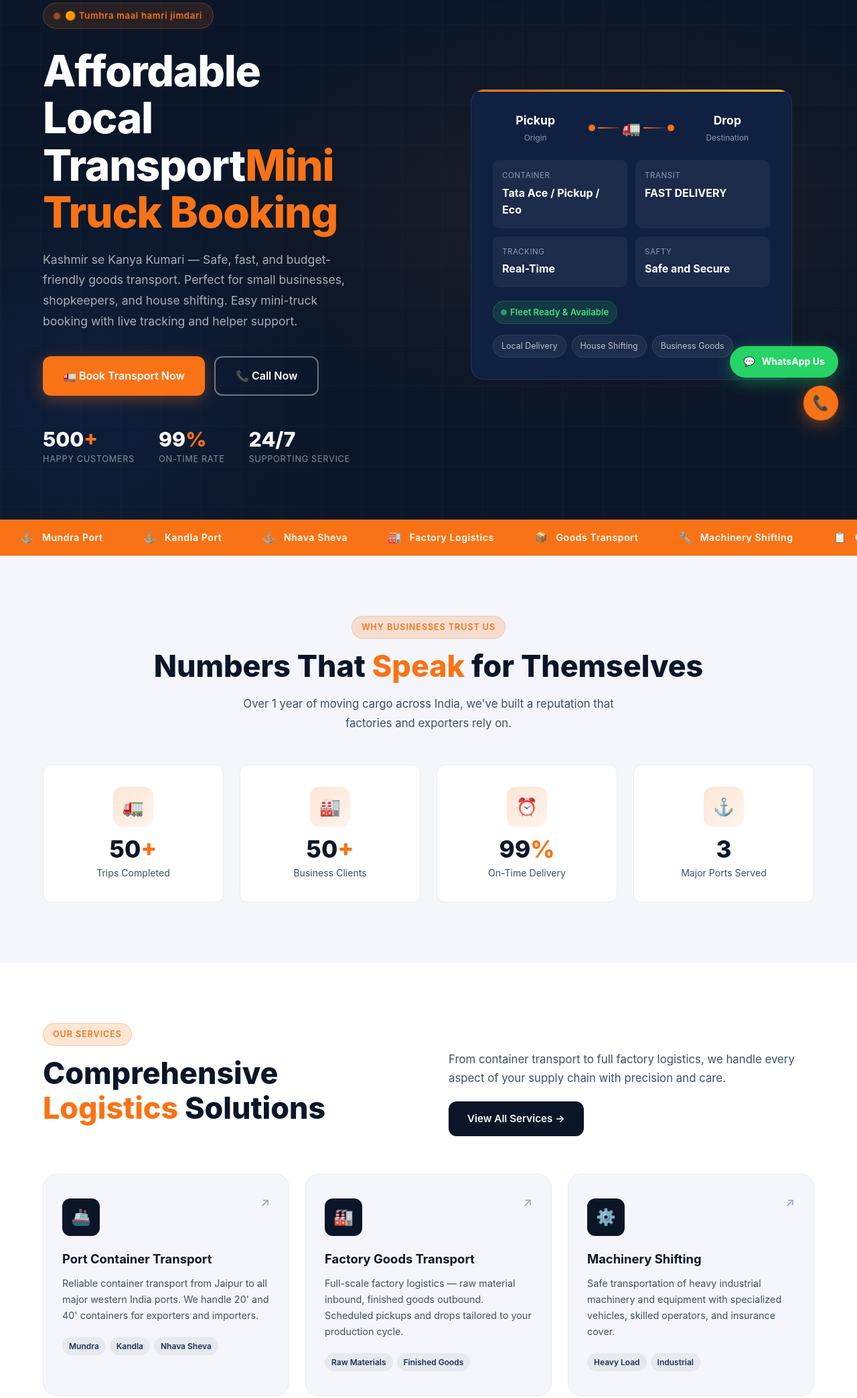
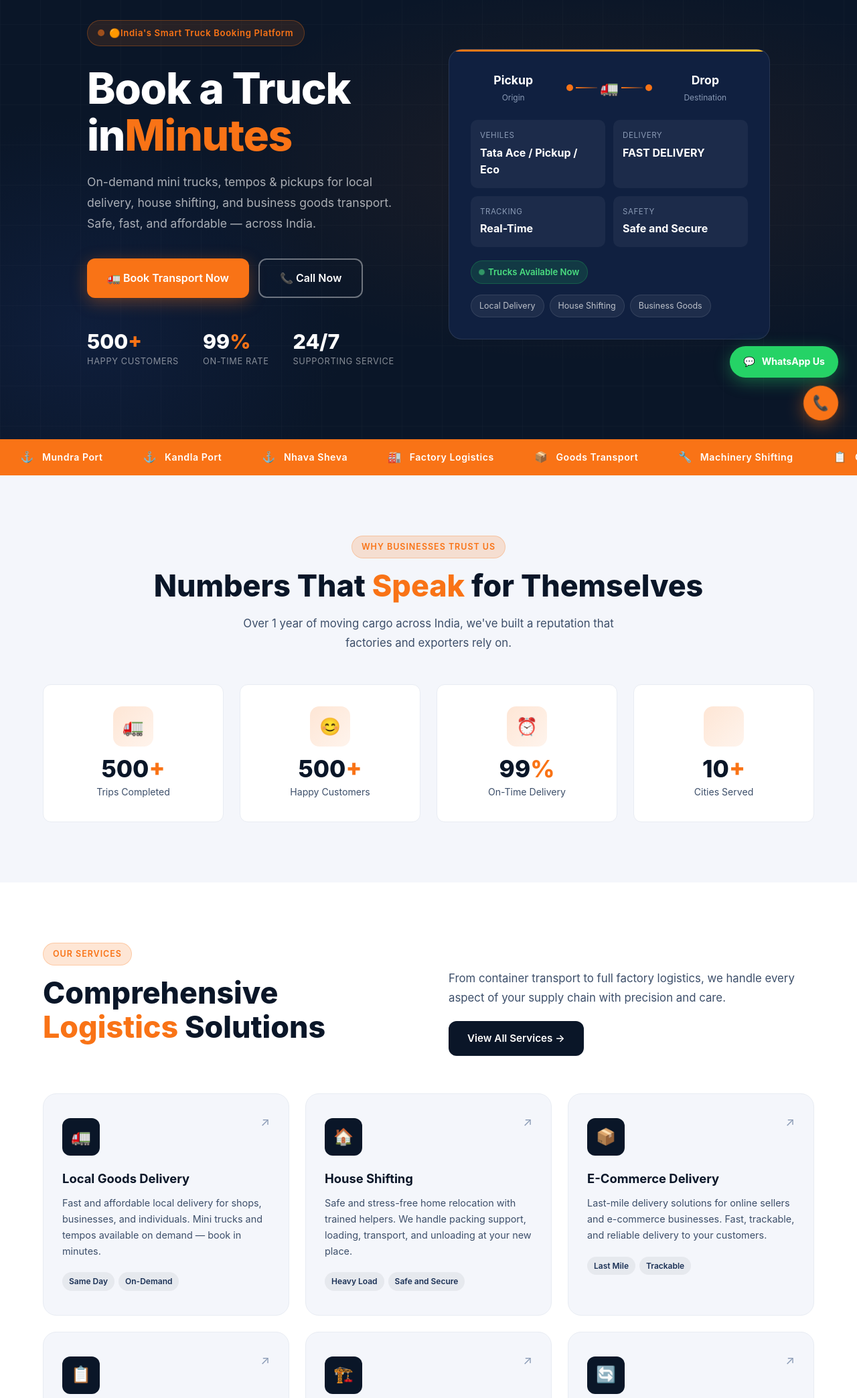
Before and after one commit to supportmovex-prog/movx, a website: page index.html in a window 1280 px wide. Shown: the part 144-2232 px from the top of the page at 67% size. Drawn offline with Linux system fonts and the light colour scheme.

Commit message:
fix: website content updated - Porter style

```diff
--- a/index.html
+++ b/index.html
@@ -122,9 +122,9 @@
     <div class="container">
       <div class="hero-content">
         <div class="hero-left">
-          <div class="hero-badge">🟠 Tumhra maal hamri jimdari</div>
-          <h1 class="hero-h1">Affordable<br>Local Transport<span class="accent">Mini Truck Booking</span></h1>
-          <p class="hero-sub">Kashmir se Kanya Kumari — Safe, fast, and budget-friendly goods transport. Perfect for small businesses, shopkeepers, and house shifting. Easy mini-truck booking with live tracking and helper support.</p>
+          <div class="hero-badge">🟠India's Smart Truck Booking Platform </div>
+          <h1 class="hero-h1">Book a Truck<br>in<span class="accent">Minutes</span></h1>
+          <p class="hero-sub">On-demand mini trucks, tempos & pickups for local delivery, house shifting, and business goods transport. Safe, fast, and affordable — across India.</p>
           <div class="hero-btns">
             <a href="#" onclick="showPage('booking')" class="btn btn-primary" style="font-size:1rem;padding:15px 30px;">🚛 Book Transport Now</a>
             <a href="tel:+918529890535" class="btn btn-outline" style="font-size:1rem;padding:15px 30px;">📞 Call Now</a>
@@ -150,12 +150,12 @@
                 <div class="route-city"><div class="route-city-name">Drop</div><div class="route-city-label">Destination</div></div>
               </div>
               <div class="cargo-info">
-                <div class="cargo-item"><div class="cargo-item-label">Container</div><div class="cargo-item-val">Tata Ace / Pickup / Eco</div></div>
-                <div class="cargo-item"><div class="cargo-item-label">Transit</div><div class="cargo-item-val">FAST DELIVERY</div></div>
+                <div class="cargo-item"><div class="cargo-item-label">Vehiles</div><div class="cargo-item-val">Tata Ace / Pickup / Eco</div></div>
+                <div class="cargo-item"><div class="cargo-item-label">Delivery</div><div class="cargo-item-val">FAST DELIVERY</div></div>
                 <div class="cargo-item"><div class="cargo-item-label">Tracking</div><div class="cargo-item-val">Real-Time</div></div>
-                <div class="cargo-item"><div class="cargo-item-label">Safty</div><div class="cargo-item-val">Safe and Secure</div></div>
+                <div class="cargo-item"><div class="cargo-item-label">Safety</div><div class="cargo-item-val">Safe and Secure</div></div>
               </div>
-              <div class="status-badge"><span class="status-dot"></span> Fleet Ready & Available</div>
+              <div class="status-badge"><span class="status-dot"></span> Trucks Available Now</div>
               <div class="hero-ports">
                 <span class="port-chip">Local Delivery</span>
                 <span class="port-chip">House Shifting</span>
@@ -202,13 +202,13 @@
       <div class="trust-grid">
         <div class="trust-card">
           <div class="trust-icon">🚛</div>
-          <div class="trust-num">50<span>+</span></div>
+          <div class="trust-num">500<span>+</span></div>
           <div class="trust-label">Trips Completed</div>
         </div>
         <div class="trust-card">
-          <div class="trust-icon">🏭</div>
-          <div class="trust-num">50<span>+</span></div>
-          <div class="trust-label">Business Clients</div>
+          <div class="trust-icon">😊</div>
+          <div class="trust-num">500<span>+</span></div>
+          <div class="trust-label">Happy Customers</div>
         </div>
         <div class="trust-card">
           <div class="trust-icon">⏰</div>
@@ -216,9 +216,9 @@
           <div class="trust-label">On-Time Delivery</div>
         </div>
         <div class="trust-card">
-          <div class="trust-icon">⚓</div>
-          <div class="trust-num">3</div>
-          <div class="trust-label">Major Ports Served</div>
+          <div class="trust-icon"></div>
+          <div class="trust-num">10<span>+</span></div>
+          <div class="trust-label">Cities Served</div>
         </div>
       </div>
     </div>
@@ -240,33 +240,33 @@
       <div class="services-grid">
         <div class="service-card" onclick="showPage('services')">
           <span class="service-card-arrow">↗</span>
-          <div class="service-card-icon">🚢</div>
-          <h3 class="service-card-title">Port Container Transport</h3>
-          <p class="service-card-desc">Reliable container transport from Jaipur to all major western India ports. We handle 20' and 40' containers for exporters and importers.</p>
+          <div class="service-card-icon">🚛</div>
+          <h3 class="service-card-title">Local Goods Delivery</h3>
+          <p class="service-card-desc">Fast and affordable local delivery for shops, businesses, and individuals. Mini trucks and tempos available on demand — book in minutes.</p>
           <div class="service-card-ports">
-            <span class="port-tag">Mundra</span>
-            <span class="port-tag">Kandla</span>
-            <span class="port-tag">Nhava Sheva</span>
+            <span class="port-tag">Same Day</span>
+            <span class="port-tag">On-Demand</span>
+
           </div>
         </div>
         <div class="service-card" onclick="showPage('services')">
           <span class="service-card-arrow">↗</span>
-          <div class="service-card-icon">🏭</div>
-          <h3 class="service-card-title">Factory Goods Transport</h3>
-          <p class="service-card-desc">Full-scale factory logistics — raw material inbound, finished goods outbound. Scheduled pickups and drops tailored to your production cycle.</p>
+          <div class="service-card-icon">🏠</div>
+          <h3 class="service-card-title">House Shifting</h3>
+          <p class="service-card-desc">Safe and stress-free home relocation with trained helpers. We handle packing support, loading, transport, and unloading at your new place.</p>
           <div class="service-card-ports">
-            <span class="port-tag">Raw Materials</span>
-            <span class="port-tag">Finished Goods</span>
+            <span class="port-tag">Heavy Load</span>
+            <span class="port-tag">Safe and Secure</span>
           </div>
         </div>
         <div class="service-card" onclick="showPage('services')">
           <span class="service-card-arrow">↗</span>
-          <div class="service-card-icon">⚙️</div>
-          <h3 class="service-card-title">Machinery Shifting</h3>
-          <p class="service-card-desc">Safe transportation of heavy industrial machinery and equipment with specialized vehicles, skilled operators, and insurance cover.</p>
+          <div class="service-card-icon">📦</div>
+          <h3 class="service-card-title">E-Commerce Delivery</h3>
+          <p class="service-card-desc">Last-mile delivery solutions for online sellers and e-commerce businesses. Fast, trackable, and reliable delivery to your customers.</p>
           <div class="service-card-ports">
-            <span class="port-tag">Heavy Load</span>
-            <span class="port-tag">Industrial</span>
+            <span class="port-tag">Last Mile</span>
+            <span class="port-tag">Trackable</span>
           </div>
         </div>
         <div class="service-card" onclick="showPage('services')">
@@ -334,28 +334,31 @@
         <div class="testi-card">
           <div class="testi-stars">★★★★★</div>
           <div class="testi-quote">"</div>
-          <p class="testi-text">MoveX has been handling our container shipments to Mundra for over 3 years. Not a single delay. Their real-time tracking and professional drivers make them irreplaceable for our export business.</p>
+            <p class="testi-text">Booked a mini truck for house shifting through MoveX. The driver was on time, very professional, and handled all our furniture carefully. Super easy booking process. Highly recommend!</p>
+
           <div class="testi-author">
             <div class="testi-avatar" style="background:var(--orange);">RG</div>
-            <div><div class="testi-name">Rajesh Gupta</div><div class="testi-role">Director, Gupta Textiles Exports, Jaipur</div></div>
+            <div><div class="testi-name">Rajesh Gupta</div><div class="testi-role">House Shifting, Jaipur</div></div>
           </div>
         </div>
         <div class="testi-card">
           <div class="testi-stars">★★★★★</div>
           <div class="testi-quote">"</div>
-          <p class="testi-text">We shifted our entire factory machinery through MoveX. Their team handled everything — packing, transport, and safe installation support. Zero damage. Highly recommend for heavy machinery moves.</p>
+            <p class="testi-text">We use MoveX for our daily factory goods transport. Reliable, on-time, and very affordable. The real-time tracking gives us complete peace of mind. Best logistics service in Jaipur!</p>
+
           <div class="testi-author">
             <div class="testi-avatar" style="background:#6366f1;">AS</div>
-            <div><div class="testi-name">Anil Sharma</div><div class="testi-role">MD, Sharma Engineering Works, Bhiwadi</div></div>
+            <div><div class="testi-name">Anil Sharma</div><div class="testi-role">Factory Owner, Jaipur</div></div>
           </div>
         </div>
         <div class="testi-card">
           <div class="testi-stars">★★★★★</div>
           <div class="testi-quote">"</div>
-          <p class="testi-text">Monthly contract with MoveX for goods transport to Nhava Sheva. Consistent, on-time, and the pricing is very competitive. Our shipments never miss the vessel anymore. Best logistics partner in Jaipur.</p>
+            <p class="testi-text">As an online seller, I need reliable last-mile delivery every day. MoveX never lets me down. Fast booking, professional drivers, and my customers always receive their orders on time.</p>
+
           <div class="testi-author">
             <div class="testi-avatar" style="background:#0891b2;">PM</div>
-            <div><div class="testi-name">Priya Mehta</div><div class="testi-role">Supply Chain Head, Mehta Ceramics</div></div>
+            <div><div class="testi-name">Priya Mehta</div><div class="testi-role">Online Seller, Jaipur</div></div>
           </div>
         </div>
       </div>
@@ -385,24 +388,24 @@
       </div>
       <div class="faq-grid">
         <div class="faq-item">
-          <div class="faq-q" onclick="toggleFaq(this)"><span>Which ports does MoveX serve?</span><span class="faq-icon">+</span></div>
-          <div class="faq-a">We currently serve all major western Indian ports — Mundra (JNPT), Kandla, and Nhava Sheva (JNPT). We also handle other port destinations on request.</div>
+          <div class="faq-q" onclick="toggleFaq(this)"><span>Which cities does MoveX serve?</span><span class="faq-icon">+</span></div>
+          <div class="faq-a">MoveX currently serves Jaipur and surrounding areas. We are rapidly expanding to more cities across Rajasthan and India. Contact us to check availability in your city.</div>
         </div>
         <div class="faq-item">
-          <div class="faq-q" onclick="toggleFaq(this)"><span>What container sizes do you transport?</span><span class="faq-icon">+</span></div>
-          <div class="faq-a">We handle both 20-foot and 40-foot containers — standard, high-cube, and refrigerated. Our fleet is equipped for all standard shipping container types.</div>
+          <div class="faq-q" onclick="toggleFaq(this)"><span>What vehicles are available for booking?</span><span class="faq-icon">+</span></div>
+          <div class="faq-a">We offer Tata Ace, Pickup Trucks, Tempos, and larger vehicles as per your requirement. All vehicles are GPS tracked and driven by trained, verified drivers.</div>
         </div>
         <div class="faq-item">
-          <div class="faq-q" onclick="toggleFaq(this)"><span>How long does it take from Jaipur to Mundra?</span><span class="faq-icon">+</span></div>
-          <div class="faq-a">Transit time from Jaipur to Mundra is approximately 18–24 hours. To Kandla it's similar. Nhava Sheva (Mumbai) takes around 24–36 hours depending on traffic and route conditions.</div>
+          <div class="faq-q" onclick="toggleFaq(this)"><span>How quickly can I get a truck?</span><span class="faq-icon">+</span></div>
+          <div class="faq-a">After submitting your booking request, our team will call you within 2 hours to confirm your booking. Same-day pickups are available based on fleet availability.</div>
         </div>
         <div class="faq-item">
           <div class="faq-q" onclick="toggleFaq(this)"><span>Is my cargo insured during transit?</span><span class="faq-icon">+</span></div>
-          <div class="faq-a">Yes, all shipments are covered under transit insurance. We strongly recommend cargo insurance for all shipments, which we can help arrange at a minimal cost.</div>
+          <div class="faq-a"> Absolutely! We take full responsibility for your goods during transport. Our drivers are trained, vehicles are well-maintained, and we handle  every shipment with maximum care. Your cargo is in safe hands with MoveX.</div>
         </div>
         <div class="faq-item">
           <div class="faq-q" onclick="toggleFaq(this)"><span>Can I track my shipment in real time?</span><span class="faq-icon">+</span></div>
-          <div class="faq-a">Absolutely. All our trucks are GPS-enabled and you'll receive real-time location updates via WhatsApp or SMS. Your dedicated account manager will keep you posted at every milestone.</div>
+          <div class="faq-a">Yes! All our trucks are GPS-enabled. You will receive real-time location updates via WhatsApp. Our support team keeps you informed at every step of the journey.</div>
         </div>
         <div class="faq-item">
           <div class="faq-q" onclick="toggleFaq(this)"><span>Do you offer monthly contract services?</span><span class="faq-icon">+</span></div>
@@ -421,8 +424,9 @@
     <div class="container">
       <div class="about-hero-content">
         <div class="tag">About MoveX</div>
-        <h1>Jaipur's Most Trusted <span style="color:var(--orange)">Logistics Partner</span></h1>
-        <p>For over 8 years, MoveX Transportation & Logistics has been the backbone of Rajasthan's export and manufacturing supply chain — connecting businesses in Jaipur to ports and markets across India.</p>
+        <h1>India's Most Trusted <span style="color:var(--orange)">Logistics &Transport Booking Platform</span></h1>
+        <p>MoveX is India's on-demand logistics platform connecting businesses and individuals with verified truck drivers for safe, fast, and affordable goods transport across India.</p>
+
       </div>
     </div>
   </div>
@@ -439,9 +443,12 @@
         <div class="about-text">
           <div class="tag">Our Story</div>
           <h2 class="section-title">Built by Logistics <span>Experts</span>, for Business</h2>
-          <p>MoveX Transportation & Logistics was founded with one clear purpose: to give Jaipur's thriving export community a logistics partner they could truly rely on. Before MoveX, businesses in Rajasthan struggled with unreliable transporters, missed port cutoffs, and zero visibility into their cargo.</p>
-          <p>We changed that. Starting with a small fleet of 5 trucks in 2026, we've grown into a full-scale logistics company with a proven track record of delivering containers to Mundra, Kandla, and Nhava Sheva — on time, every time.</p>
-          <p>Today, we serve over 500 businesses — exporters, textile manufacturers, ceramic companies, engineering factories, and more. Each client receives the same dedication: professional drivers, GPS-tracked vehicles, full insurance, and a team that treats your cargo like their own.</p>
+         <p>MoveX was founded with one mission — to make truck booking as easy as booking a cab. Before MoveX, finding a reliable truck meant hours of calls, price negotiations, and uncertainty. We changed that.</p>
+
+         <p>Starting in Jaipur in 2026, we built a platform where anyone can book a mini truck, tempo, or pickup van in minutes — with real-time tracking, verified drivers, and guaranteed on-time delivery.</p>
+
+          <p>Today, MoveX serves hundreds of customers — shopkeepers, homeowners, factories, and e-commerce sellers — all relying on us for their daily logistics needs.</p>
+
           <div class="mv-cards">
             <div class="mv-card">
               <div class="mv-icon">🎯</div>
```
